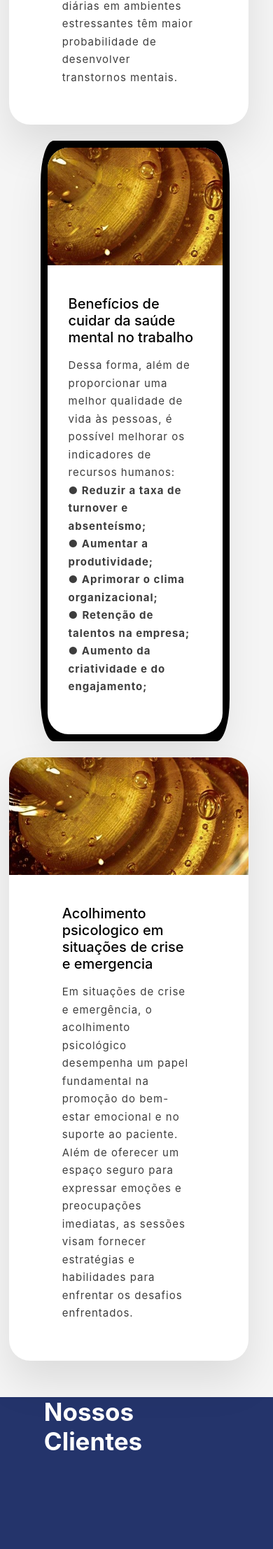
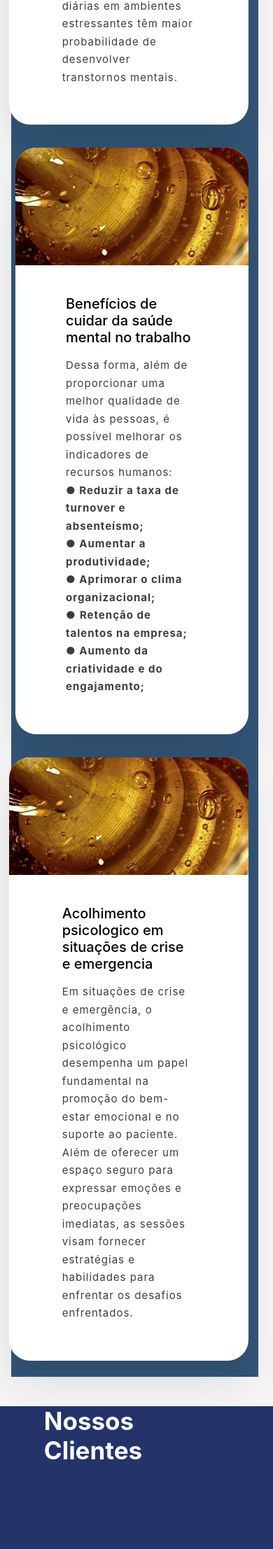
Before and after one commit to diogopereira2006/abelhaviva, a PHP site: page /inicio.html in a window 390 px wide; the page is wider, and only the part inside the window is pictured. Shown: the part 1679-3892 px from the top of that part at 70% size. Run offline with PHP 8.4, Linux system fonts and the light colour scheme.

Commit message:
deixei em ordem
atualizaçao 10.11,deixando em ordem

```diff
--- a/agenda.html
+++ b/agenda.html
@@ -4,7 +4,7 @@
     <meta charset="UTF-8">
     <meta name="viewport" content="width=device-width, initial-scale=1.0">
     <title>Calendário</title>
-    <link rel="stylesheet" href="agenda.css">
+    <link rel="stylesheet" href="styles/agenda.css">
 </head>
 <body>
     <div class="calendario">
@@ -33,6 +33,6 @@
         <button onclick="adicionarEvento()">Adicionar</button>
     </div>
 
-    <script src="agenda.js"></script>
+    <script src="javascript/agenda.js"></script>
 </body>
 </html>
--- a/chat.html
+++ b/chat.html
@@ -4,7 +4,7 @@
     <meta charset="UTF-8">
     <meta name="viewport" content="width=device-width, initial-scale=1.0">
     <title>Chat</title>
-    <link rel="stylesheet" href="chat.css">
+    <link rel="stylesheet" href="styles/chat.css">
     <body>
         <body>
             <div class="chat">
@@ -47,6 +47,6 @@
                 </div>
             </div>
 
-    <script src="chat.js"></script>
+    <script src="javascript/chat.js"></script>
 </body>
 </html>
--- a/pagamento.html
+++ b/pagamento.html
@@ -4,7 +4,7 @@
     <meta charset="UTF-8">
     <meta name="viewport" content="width=device-width, initial-scale=1.0">
     <title>Checkout de Pagamento</title>
-    <link rel="stylesheet" href="checkout.css">
+    <link rel="stylesheet" href="styles/checkout.css">
 </head>
 <body>
     <h1>Checkout de Pagamento</h1>
@@ -50,6 +50,6 @@
         <button id="botao-pagamento">Realizar Pagamento</button>
     </div>
 </div>
-    <script src="checkout.js"></script>
+    <script src="javascript/checkout.js"></script>
 </body>
 </html>
--- a/plaginaposlogin.html
+++ b/plaginaposlogin.html
@@ -2,7 +2,7 @@
 <html lang="en">
 <head>
 <title>Página perfil</title>
-<link rel="stylesheet" type="text/css" href="plaginaposlogin.css">
+<link rel="stylesheet" type="text/css" href="styles/plaginaposlogin.css">
 </head>
 <body>
     <div class="card">
@@ -24,6 +24,6 @@
             </div>
         </div>
 
-        <script src="plaginaposlogin.js"></script>
+        <script src="javascript/plaginaposlogin.js"></script>
 </body>
 </html>
--- a/planos.html
+++ b/planos.html
@@ -5,7 +5,7 @@
 	<meta http-equiv="X-UA-Compatible" content="IE=edge">
 	<meta name="viewport" content="width=device-width, initial-scale=1.0">
     <title>Nossos Planos</title>
-    <link rel="stylesheet" href="planos.css">
+    <link rel="stylesheet" href="styles/planos.css">
 </head>
 <body>
 	<div class="grid">
--- a/styles/inicio.css
+++ b/styles/inicio.css
@@ -261,6 +261,7 @@ body {
   display: flex;
   justify-content: space-around;
   margin-left: -5px;
+  background: #335577;
 }
 
 .grid__item,
@@ -383,8 +384,9 @@ body {
   }
 
   .gridois {
-    background: #020202;
+    width: 100%;
     border-radius: 7%;
+    margin-left: -2%;
 
   }
 
@@ -535,8 +537,11 @@ section>.clientes {
 
 .clientess h2{
   color: rgb(0, 0, 0);
-  width: 20%;
+  width: 40%;
   font-weight: 700;
+  align-items: center;
+  margin-left: 37%;
+  margin-top: 10%;
 
 }
 @media screen and (max-width: 768px) {
@@ -554,9 +559,7 @@ section>.clientes {
   background: #e2e2e2;
 
 }
-body2 > .container{
-  margin-left: 5%;
-}
+
 .container {
   width: 50%;
   height: 170vh;
@@ -567,7 +570,7 @@ body2 > .container{
 
 
 .form-image {
-  width: 60%;
+  width: 40%;
   display: flex;
   justify-content: center;
   align-items: center;
```
Also changed, not shown: javascript/agenda.js (renamed from agenda.js), javascript/chat.js (renamed from chat.js), javascript/checkout.js (renamed from checkout.js), javascript/plaginaposlogin.js (renamed from plaginaposlogin.js), styles/agenda.css (renamed from agenda.css), styles/chat.css (renamed from chat.css), styles/checkout.css (renamed from checkout.css), styles/plaginaposlogin.css (renamed from plaginaposlogin.css), styles/planos.css (renamed from planos.css).
